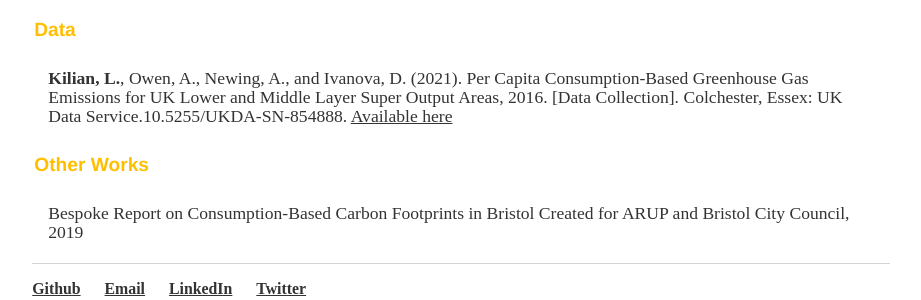
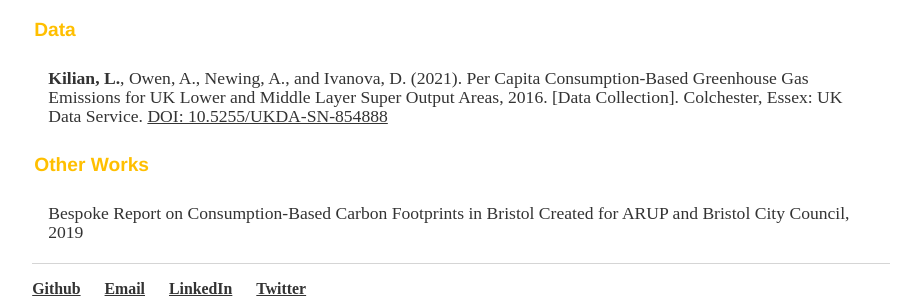
Before and after one commit to lena-kilian/lena-kilian.github.io, a Jekyll site: the page built from research/index.md, in a window 1280 px wide. Shown: the part 588-888 px from the top of the page, without its empty margins (179-1100 px from the left). Built offline with Jekyll 4.4.1, drawn with Linux system fonts in a browser that asks for light colours; our own code applies the rules of GitHub Pages for plain Markdown files.

Commit message:
Update index.md

```diff
--- a/research/index.md
+++ b/research/index.md
@@ -17,7 +17,7 @@ Owen, A. and **Kilian, L.** (2020). Consumption-based Greenhouse Gas Emissions f
 
 ### <a name="data"></a> Data
 
-**Kilian, L.**, Owen, A., Newing, A., and Ivanova, D. (2021). Per Capita Consumption-Based Greenhouse Gas Emissions for UK Lower and Middle Layer Super Output Areas, 2016. [Data Collection]. Colchester, Essex: UK Data Service.10.5255/UKDA-SN-854888. [Available here](https://reshare.ukdataservice.ac.uk/854888/)
+**Kilian, L.**, Owen, A., Newing, A., and Ivanova, D. (2021). Per Capita Consumption-Based Greenhouse Gas Emissions for UK Lower and Middle Layer Super Output Areas, 2016. [Data Collection]. Colchester, Essex: UK Data Service. [DOI: 10.5255/UKDA-SN-854888](https://reshare.ukdataservice.ac.uk/854888/)
 
 ### <a name="other_works"></a> Other Works
 
```
